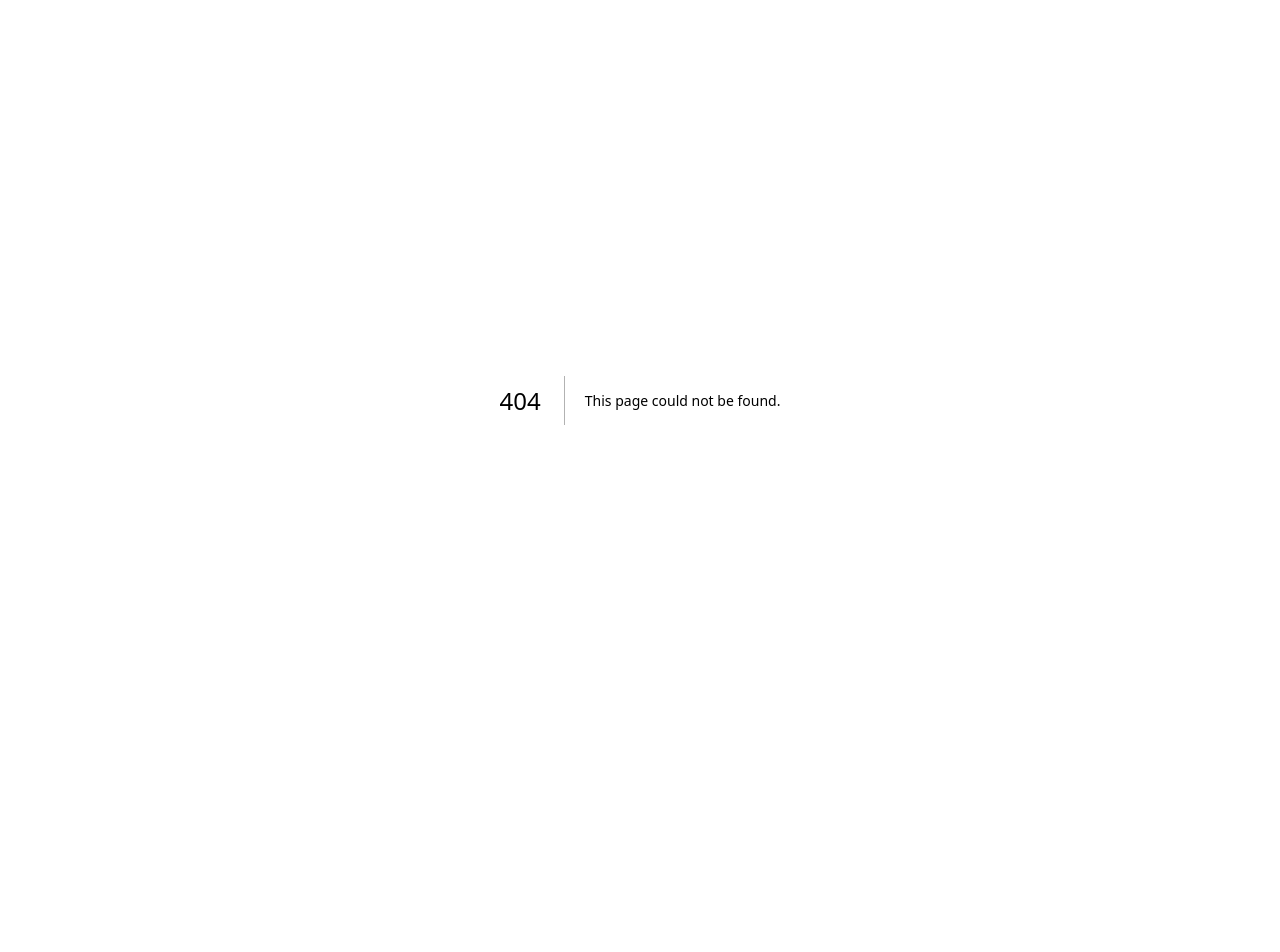
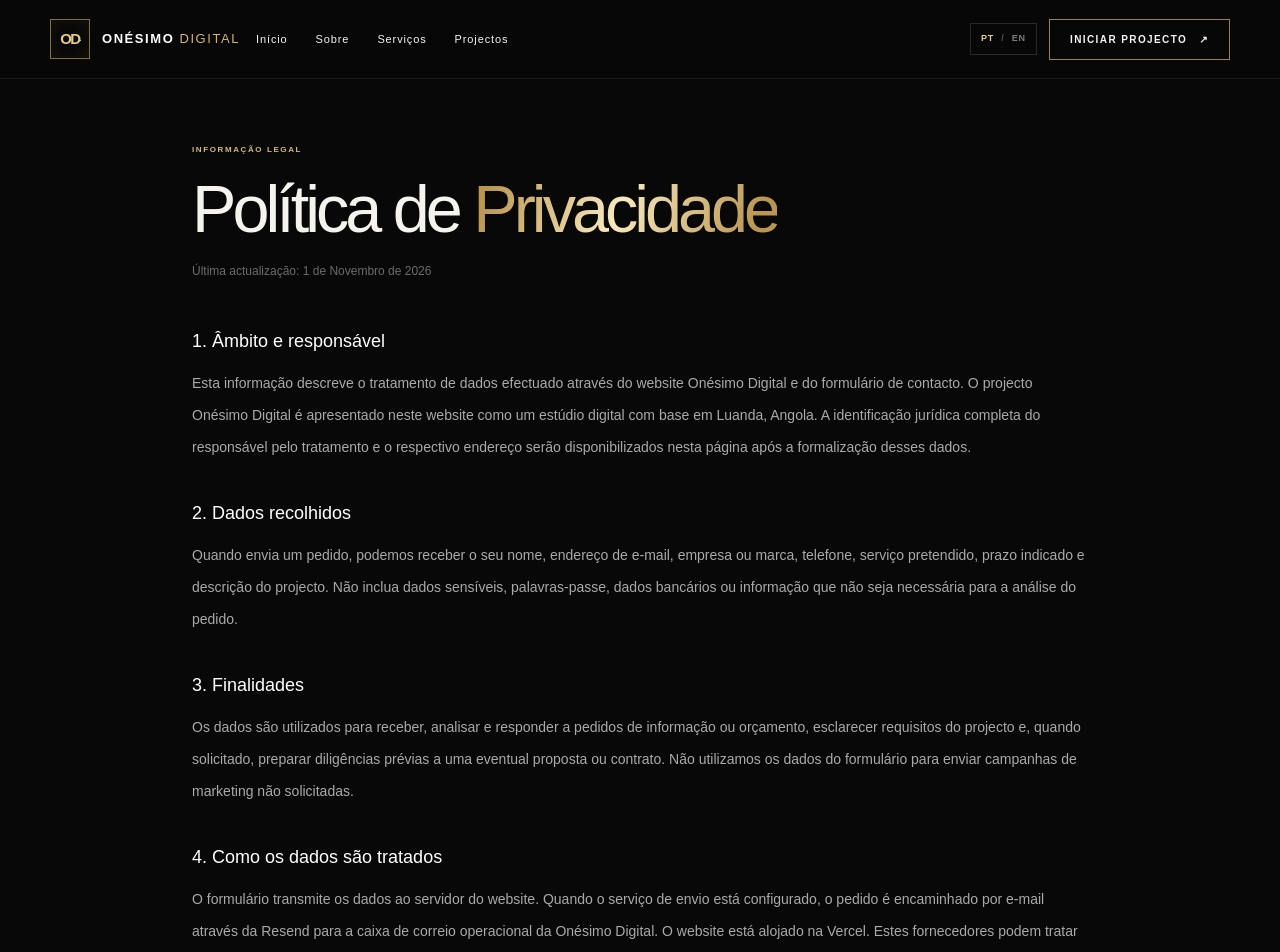
Before and after one commit to onesimo-miguel17/onesimo-digital, a Next.js app: page /privacidade in a window 1280 px wide. Before the commit this address had no page. Shown: the top 952 px of the page. Before the commit the page ends 800 px from the top, so only its background shows below. Built offline with nearby package versions, Linux system fonts and the light colour scheme.

Commit message:
feat: publish privacy information page

```diff
--- /dev/null
+++ b/src/app/privacidade/page.tsx
@@ -0,0 +1,36 @@
+"use client";
+
+import Link from "next/link";
+import { SiteHeader } from "@/components/site-header";
+import { useLanguage } from "@/components/language-provider";
+
+export default function PrivacyPage() {
+  const { language } = useLanguage();
+  const en = language === "en";
+  const tr = (pt: string, english: string) => en ? english : pt;
+
+  return (
+    <>
+      <SiteHeader />
+      <main className="min-h-screen pt-36 pb-24">
+        <article className="container-shell max-w-4xl">
+          <p className="section-overline">{tr("INFORMAÇÃO LEGAL","LEGAL INFORMATION")}</p>
+          <h1 className="section-heading mt-5">{tr("Política de ","")}<span className="gold-text">{tr("Privacidade","Privacy Policy")}</span></h1>
+          <p className="mt-5 text-xs text-white/40">{tr("Última actualização: 1 de Novembro de 2026","Last updated: 1 November 2026")}</p>
+          <div className="mt-12 space-y-9 text-sm leading-8 text-white/65">
+            <section><h2 className="mb-3 text-lg text-white">{tr("1. Âmbito e responsável","1. Scope and controller")}</h2><p>{tr("Esta informação descreve o tratamento de dados efectuado através do website Onésimo Digital e do formulário de contacto. O projecto Onésimo Digital é apresentado neste website como um estúdio digital com base em Luanda, Angola. A identificação jurídica completa do responsável pelo tratamento e o respectivo endereço serão disponibilizados nesta página após a formalização desses dados.","This notice describes the processing of data through the Onésimo Digital website and contact form. Onésimo Digital is presented on this website as a digital studio based in Luanda, Angola. The controller's full legal identity and address will be added here once those details have been formally established.")}</p></section>
+            <section><h2 className="mb-3 text-lg text-white">{tr("2. Dados recolhidos","2. Data we collect")}</h2><p>{tr("Quando envia um pedido, podemos receber o seu nome, endereço de e-mail, empresa ou marca, telefone, serviço pretendido, prazo indicado e descrição do projecto. Não inclua dados sensíveis, palavras-passe, dados bancários ou informação que não seja necessária para a análise do pedido.","When you submit an enquiry, we may receive your name, email address, company or brand, phone number, requested service, desired timeline and project description. Do not include sensitive data, passwords, banking details or information that is not needed to review your enquiry.")}</p></section>
+            <section><h2 className="mb-3 text-lg text-white">{tr("3. Finalidades","3. Purposes")}</h2><p>{tr("Os dados são utilizados para receber, analisar e responder a pedidos de informação ou orçamento, esclarecer requisitos do projecto e, quando solicitado, preparar diligências prévias a uma eventual proposta ou contrato. Não utilizamos os dados do formulário para enviar campanhas de marketing não solicitadas.","Data is used to receive, review and respond to information or quotation requests, clarify project requirements and, when requested, prepare steps towards a possible proposal or contract. We do not use contact-form data to send unsolicited marketing campaigns.")}</p></section>
+            <section><h2 className="mb-3 text-lg text-white">{tr("4. Como os dados são tratados","4. How data is handled")}</h2><p>{tr("O formulário transmite os dados ao servidor do website. Quando o serviço de envio está configurado, o pedido é encaminhado por e-mail através da Resend para a caixa de correio operacional da Onésimo Digital. O website está alojado na Vercel. Estes fornecedores podem tratar dados técnicos ou de conteúdo necessários à prestação dos respectivos serviços, de acordo com os seus próprios termos e políticas. O formulário não grava actualmente os pedidos numa base de dados própria.","The form sends data to the website server. When email delivery is configured, the enquiry is forwarded by email through Resend to Onésimo Digital's operational inbox. The website is hosted by Vercel. These providers may process technical or content data needed to provide their services, under their own terms and policies. The form does not currently save enquiries to an internal database.")}</p></section>
+            <section><h2 className="mb-3 text-lg text-white">{tr("5. Conservação","5. Retention")}</h2><p>{tr("Os pedidos recebidos por e-mail são conservados apenas durante o período necessário para responder, acompanhar a oportunidade e cumprir obrigações legais ou proteger direitos legítimos. Devem ser eliminados ou anonimizados quando deixarem de ser necessários, sem prejuízo de prazos legais aplicáveis. O período operacional concreto será definido e documentado antes de a operação comercial ser ampliada.","Enquiries received by email are kept only for as long as needed to respond, follow up on the opportunity and meet legal obligations or protect legitimate rights. They should be deleted or anonymised when no longer necessary, subject to applicable legal retention periods. A specific operational retention period will be defined and documented before the commercial operation is expanded.")}</p></section>
+            <section><h2 className="mb-3 text-lg text-white">{tr("6. Os seus direitos","6. Your rights")}</h2><p>{tr("Nos termos da legislação aplicável, poderá solicitar informação sobre os seus dados e, quando legalmente aplicável, exercer os direitos de acesso, rectificação, actualização, eliminação ou oposição. Para apresentar um pedido, utilize o formulário de contacto e indique claramente o assunto. Poderá também consultar a Agência de Protecção de Dados de Angola.","Under applicable law, you may request information about your data and, where legally applicable, exercise rights of access, correction, updating, deletion or objection. To make a request, use the contact form and clearly identify its purpose. You may also consult Angola's Data Protection Agency.")}</p><p className="mt-3"><a className="text-[#d6b56d] underline underline-offset-4" href="https://apd.ao/ao/direitos-do-cidadao/" target="_blank" rel="noreferrer">{tr("Agência de Protecção de Dados — Direitos do Cidadão","Data Protection Agency — Citizen Rights")}</a></p></section>
+            <section><h2 className="mb-3 text-lg text-white">{tr("7. Segurança e transferências","7. Security and transfers")}</h2><p>{tr("São aplicadas medidas técnicas e organizativas proporcionais ao funcionamento do website. Como o alojamento e o envio de e-mail dependem de fornecedores externos, os dados poderão ser tratados em infra-estruturas localizadas fora de Angola. Não afirmamos que exista alojamento exclusivamente em território angolano.","Technical and organisational measures proportionate to the website's operation are applied. Because hosting and email delivery rely on external providers, data may be processed on infrastructure located outside Angola. We do not claim that data is hosted exclusively in Angola.")}</p></section>
+            <section><h2 className="mb-3 text-lg text-white">{tr("8. Preferência de idioma","8. Language preference")}</h2><p>{tr("O website guarda a preferência de idioma (português ou inglês) no armazenamento local do navegador para a manter entre visitas. Esta preferência não é utilizada para identificar o visitante.","The website stores your language preference (Portuguese or English) in your browser's local storage so it can be remembered between visits. This preference is not used to identify you.")}</p></section>
+            <section><h2 className="mb-3 text-lg text-white">{tr("9. Alterações","9. Changes")}</h2><p>{tr("Esta informação poderá ser actualizada para reflectir alterações no website, nos serviços ou na legislação aplicável. A data da última actualização será indicada no início da página.","This notice may be updated to reflect changes to the website, services or applicable law. The last updated date will be shown at the top of this page.")}</p></section>
+          </div>
+          <div className="mt-14 border-t border-white/10 pt-7"><Link href="/contactos" className="text-xs font-bold tracking-[.15em] text-[#d6b56d]">{tr("CONTACTAR A ONÉSIMO DIGITAL","CONTACT ONÉSIMO DIGITAL")} ↗</Link></div>
+        </article>
+      </main>
+    </>
+  );
+}
```
